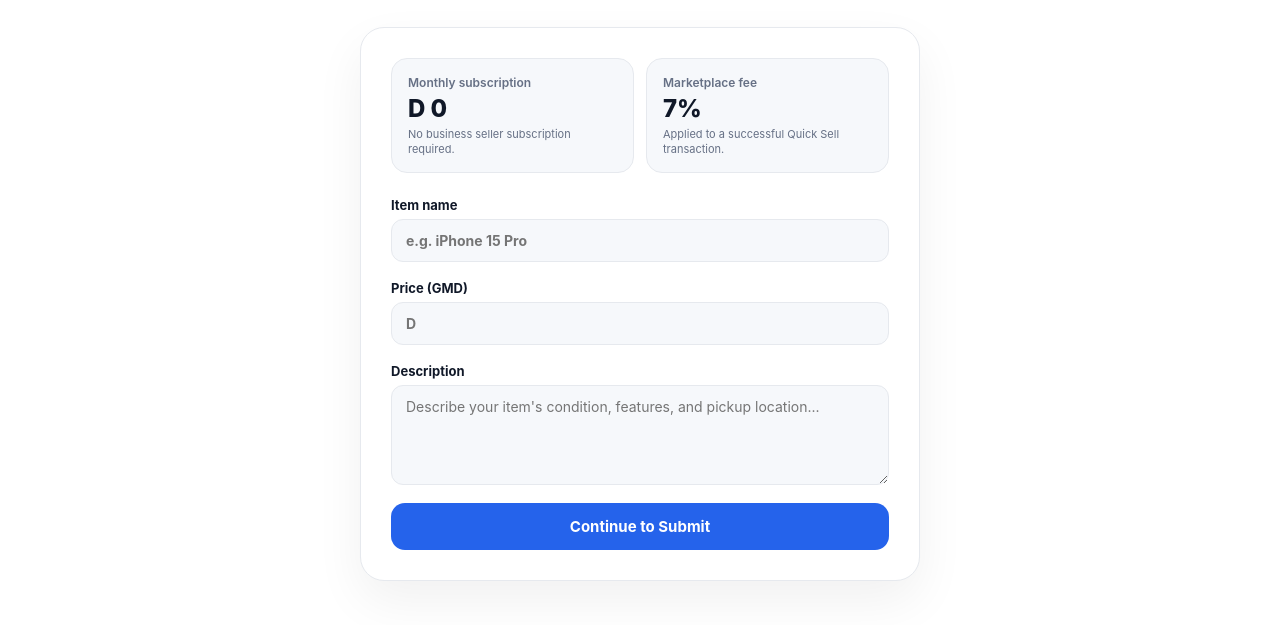
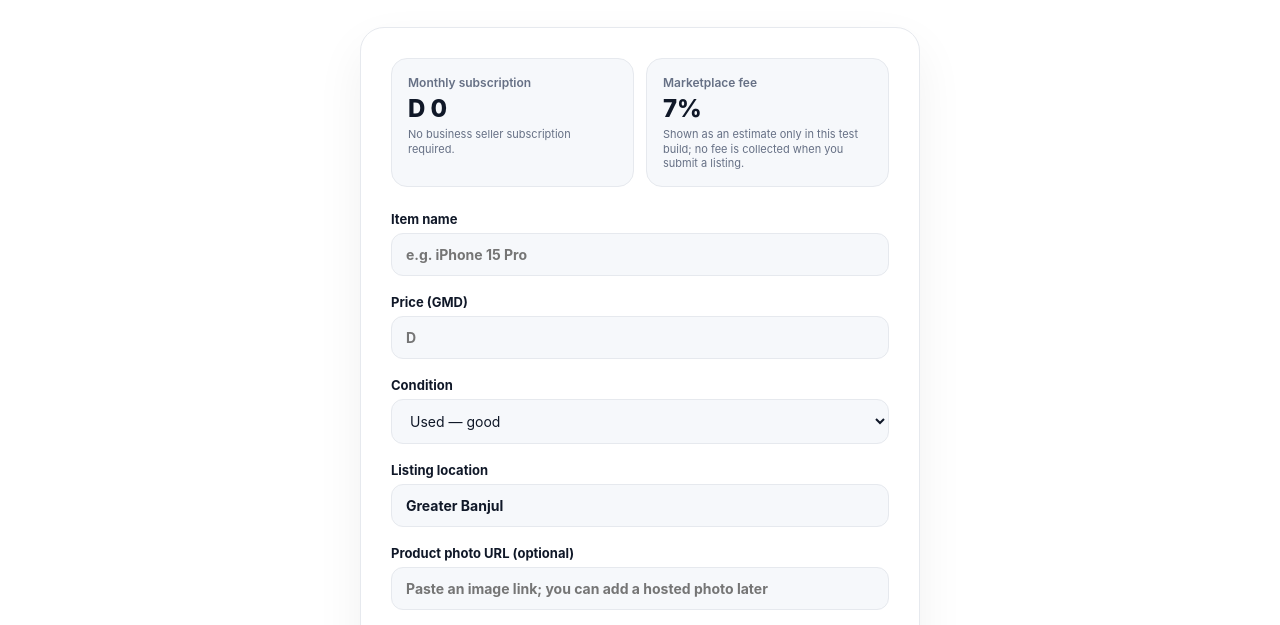
Before and after one commit to squashberry/GamBasket, a plain HTML site: page quick-sell.html in a window 1280 px wide. Shown: the part 286-911 px from the top of the page. Drawn offline with nearby package versions, Linux system fonts and the light colour scheme.

Commit message:
fix: add missing quick-sell listing fields

```diff
--- a/quick-sell.html
+++ b/quick-sell.html
@@ -20,7 +20,7 @@
         .quick-sell-fee small { font-size: 11px; color: var(--text-secondary); line-height: 1.3; }
         #quickSellForm { display: grid; gap: 18px; }
         #quickSellForm label { display: grid; gap: 6px; font-size: 13px; font-weight: 700; color: var(--text); }
-        #quickSellForm input, #quickSellForm textarea { width: 100%; padding: 12px 14px; border-radius: 12px; border: 1px solid var(--border); background: var(--surface-secondary); color: var(--text); font-family: inherit; font-size: 14px; outline: none; box-sizing: border-box; }
+        #quickSellForm input, #quickSellForm textarea, #quickSellForm select { width: 100%; padding: 12px 14px; border-radius: 12px; border: 1px solid var(--border); background: var(--surface-secondary); color: var(--text); font-family: inherit; font-size: 14px; outline: none; box-sizing: border-box; }
         #quickSellForm textarea { min-height: 100px; resize: vertical; }
         #quickSellForm .primary-btn { padding: 14px; border-radius: 14px; background: #2563eb; color: white; border: 0; font-size: 15px; font-weight: 700; cursor: pointer; transition: 0.2s ease; }
         #quickSellForm .primary-btn:hover { background: #1d4ed8; transform: translateY(-1px); }
@@ -62,7 +62,7 @@
             <div class="quick-sell-fee">
                 <span>Marketplace fee</span>
                 <strong>7%</strong>
-                <small>Applied to a successful Quick Sell transaction.</small>
+                <small>Shown as an estimate only in this test build; no fee is collected when you submit a listing.</small>
             </div>
         </div>
 
@@ -76,8 +76,26 @@
                 <input id="quickSellPrice" type="number" min="1" required placeholder="D">
             </label>
             <label>
+                Condition
+                <select id="quickSellCondition" required>
+                    <option value="New">New</option>
+                    <option value="Like New">Like new</option>
+                    <option value="Refurbished">Refurbished</option>
+                    <option value="Used - Good" selected>Used — good</option>
+                    <option value="Used - Fair">Used — fair</option>
+                </select>
+            </label>
+            <label>
+                Listing location
+                <input id="quickSellLocation" maxlength="120" required value="Greater Banjul" placeholder="e.g. Serrekunda, Kanifing">
+            </label>
+            <label>
+                Product photo URL (optional)
+                <input id="quickSellImage" type="url" maxlength="1000" placeholder="Paste an image link; you can add a hosted photo later">
+            </label>
+            <label>
                 Description
-                <textarea id="quickSellDescription" maxlength="2000" required placeholder="Describe your item's condition, features, and pickup location..."></textarea>
+                <textarea id="quickSellDescription" maxlength="2000" required placeholder="Describe your item's condition, features, and pickup details..."></textarea>
             </label>
             <button type="submit" class="primary-btn">
                 Continue to Submit
```
